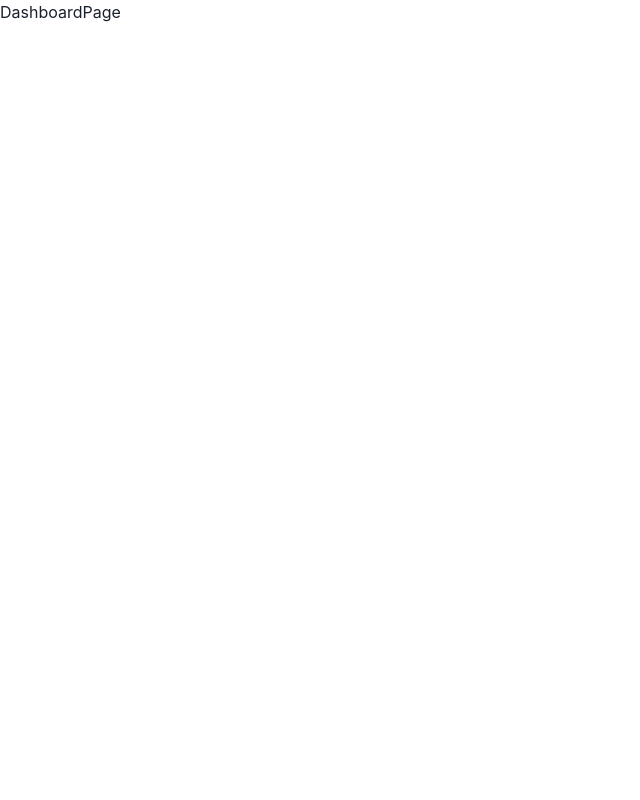
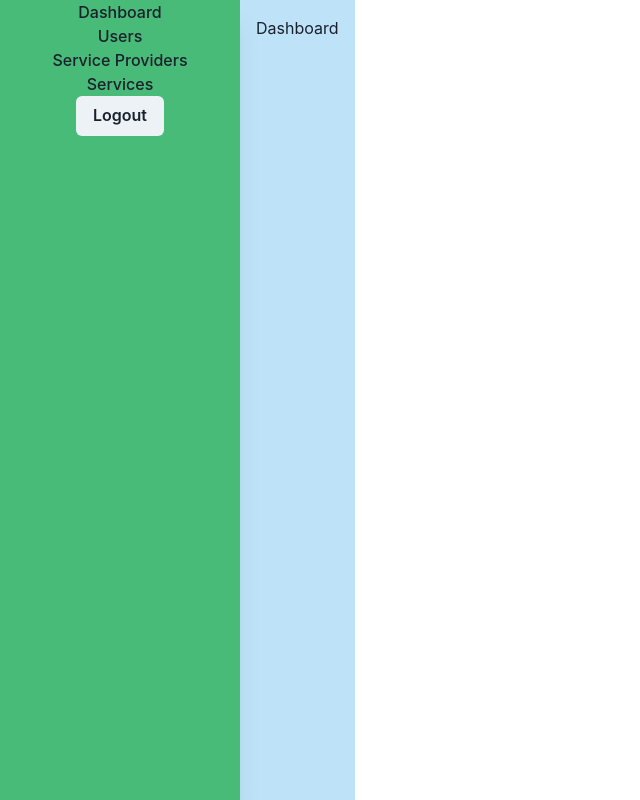
Before and after one commit to fixit-pesce/admins-fixit-frontend, a React (Vite) app: page /dashboard in a window 1280 px wide. Shown: the whole page, without its empty margins (0-640 px from the left). Built offline with nearby package versions, Linux system fonts and the light colour scheme.

Commit message:
Minor Fix

```diff
--- a/src/pages/DashboardPage.tsx
+++ b/src/pages/DashboardPage.tsx
@@ -1,5 +1,9 @@
-import React from "react"
+import BaseLayout from "../layouts/BaseLayout"
 
 export default function DashboardPage() {
-  return <div>DashboardPage</div>
+  return (
+    <BaseLayout>
+      <div>Dashboard</div>
+    </BaseLayout>
+  )
 }
```
